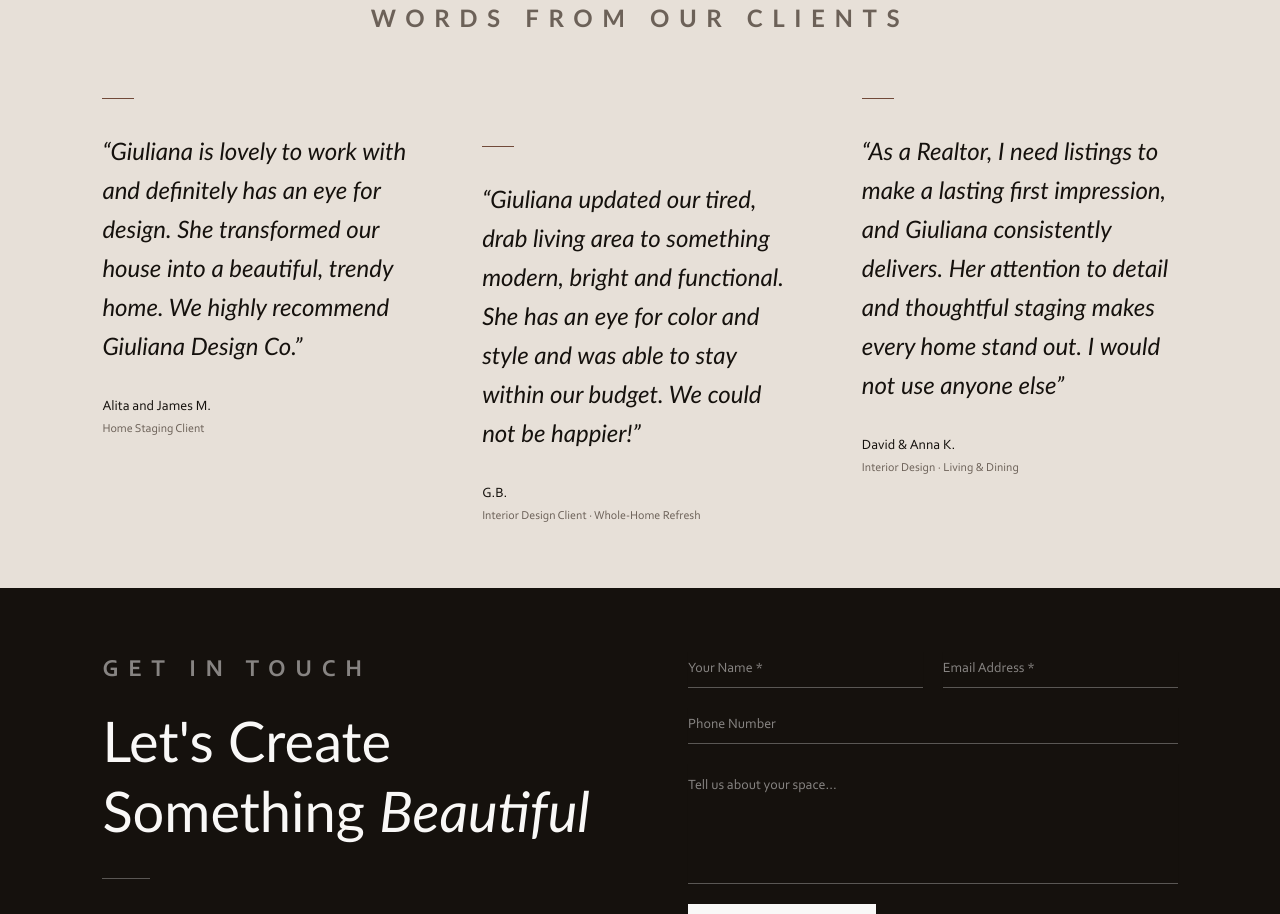
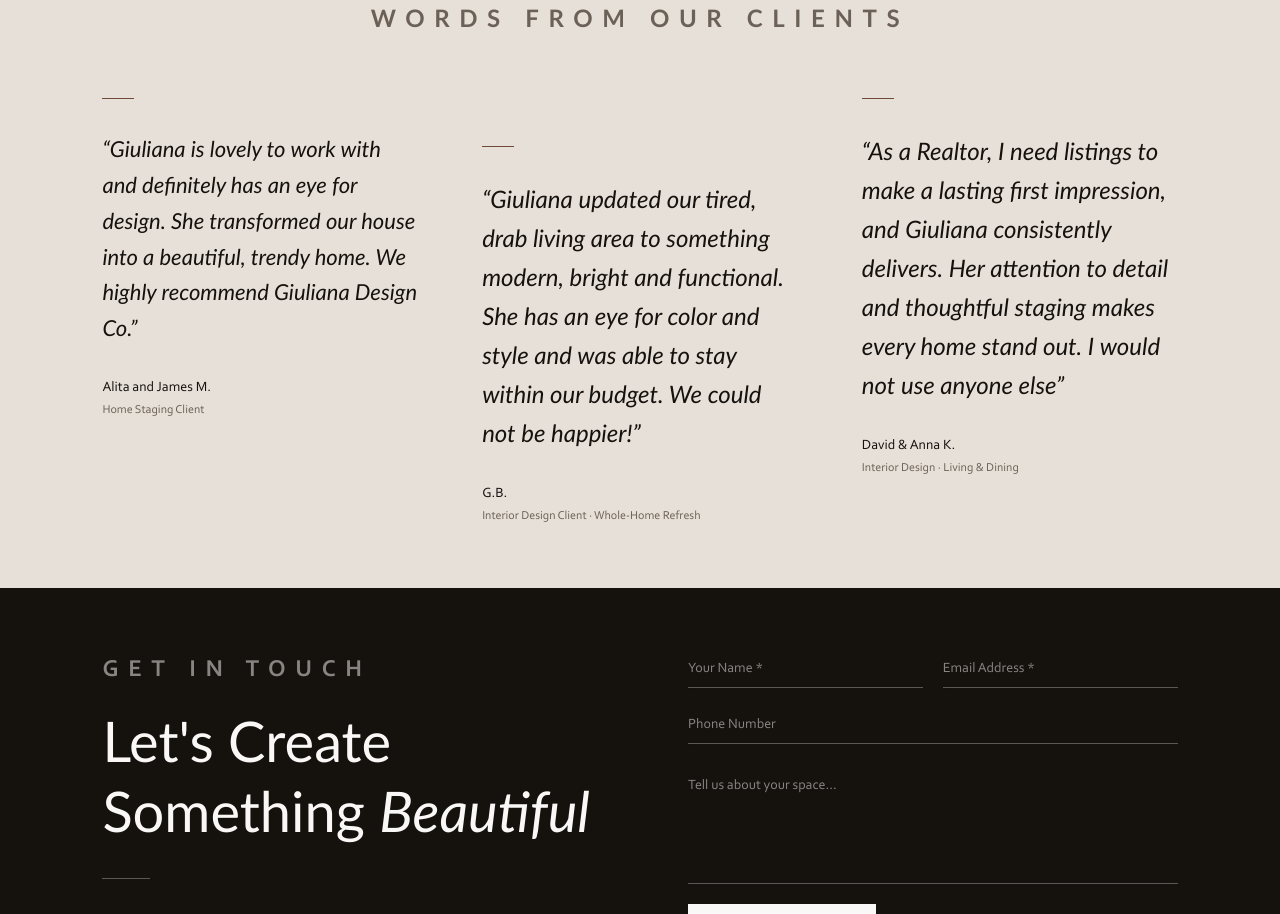
Before and after one commit to bilottag/v0-gdc, a Next.js app: page / in a window 1280 px wide. Shown: the part 4160-5074 px from the top of the page. Built offline with nearby package versions, Linux system fonts and the light colour scheme.

Commit message:
feat: adjust testimonial text size and style conditionally
Co-authored-by: bilottag <196687159+bilottag@users.noreply.github.com>

```diff
--- a/components/testimonial-section.tsx
+++ b/components/testimonial-section.tsx
@@ -46,7 +46,7 @@ export default function TestimonialSection() {
               className={i === 1 ? 'md:mt-12' : ''}
             >
               <div className="w-8 h-px bg-primary mb-8" />
-              <p className="font-serif text-2xl md:text-2xl font-light text-foreground leading-relaxed italic mb-8">
+              <p className={`font-serif font-light text-foreground leading-relaxed italic mb-8 ${i === 0 ? 'text-xl' : 'text-2xl md:text-2xl'}`} style={i === 0 ? { fontSize: '22px' } : {}}>
                 &ldquo;{t.quote}&rdquo;
               </p>
               <p className="font-sans text-sm font-medium text-foreground">{t.author}</p>
```
